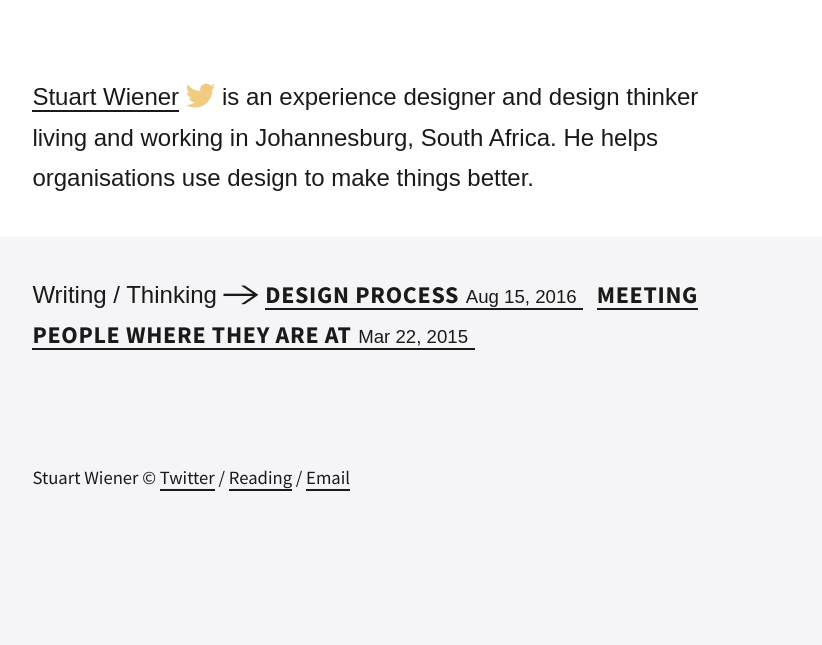
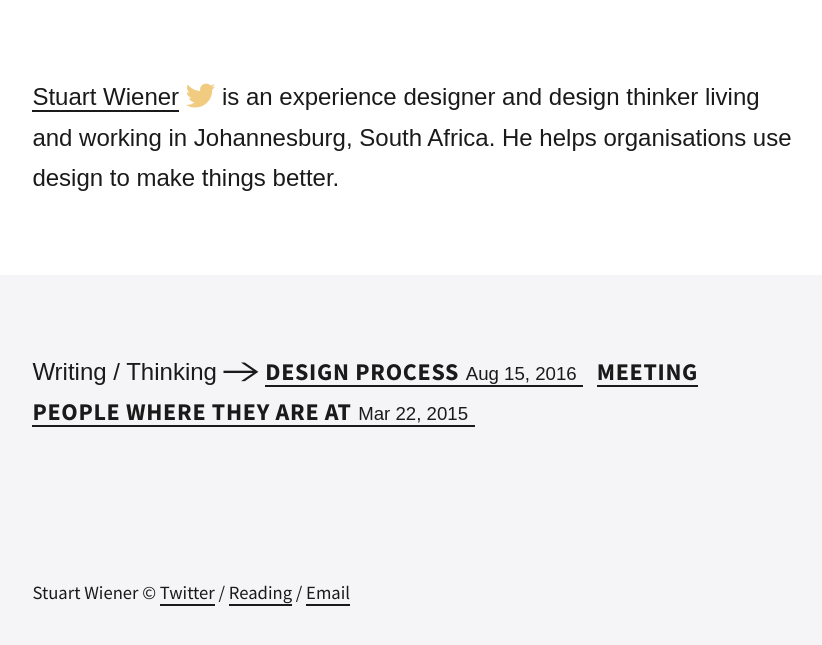
Before and after one commit to stuartwiener/stuartwiener.github.io, a Jekyll site: the page built from index.html, in a window 1280 px wide. Shown: the top 645 px of the page, without its empty margins (142-964 px from the left). Built offline with Jekyll 4.4.1, drawn with Linux system fonts in a browser that asks for light colours; some web fonts are replaced.

Commit message:
refined vertical spacing

```diff
--- a/_sass/_layout.scss
+++ b/_sass/_layout.scss
@@ -2,7 +2,8 @@
 .site-header {
   background: $light-color;
   .wrapper {
-    padding-top: $spacing-unit;
+    box-sizing: border-box;
+    padding: $spacing-unit;
     max-width: $primary-width;
     margin: 0 auto;
 
@@ -10,7 +11,7 @@
       max-width: $content-width;
       margin: 0;
       box-sizing: border-box;
-      padding: $spacing-unit;
+      padding: $spacing-unit 0;
 
       * {
         display: inline;
@@ -46,7 +47,9 @@
 }
 
 // Other
-
+.wrapper .home {
+  padding: $spacing-unit 0;
+}
 .post-list {
   padding: 0;
   list-style: none;
```
